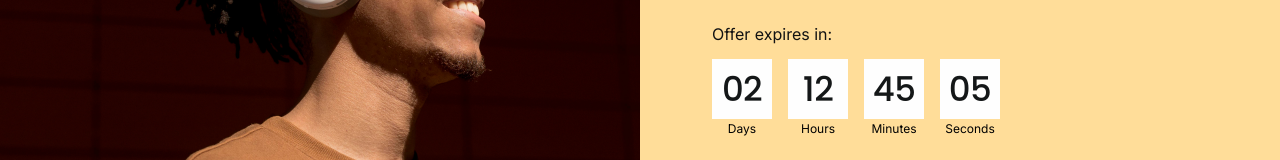
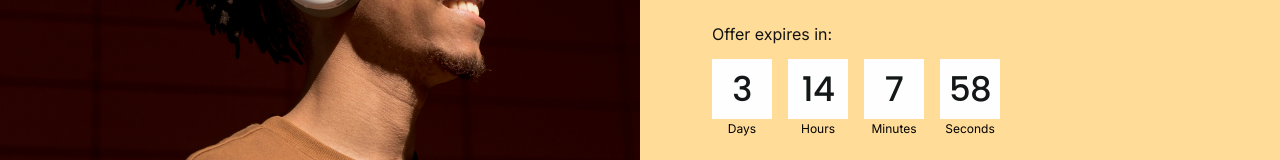
Before and after one commit to vikamary/HeadPhones, a website: page src/html/index.html in a window 1280 px wide. Shown: the part 3766-3926 px from the top of the page. Drawn offline with Linux system fonts and the light colour scheme.

Commit message:
Timer JS

```diff
--- a/src/html/index.html
+++ b/src/html/index.html
@@ -537,19 +537,19 @@
               <p class="banner__expires">Offer expires in:</p>
               <div class="timer">
                 <div class="timer__el">
-                  <div class="timer__value">02</div>
+                  <div class="timer__value" id="days">02</div>
                   <div class="timer__desc">Days</div>
                 </div>
                 <div class="timer__el">
-                  <div class="timer__value">12</div>
+                  <div class="timer__value" id="hours">12</div>
                   <div class="timer__desc">Hours</div>
                 </div>
                 <div class="timer__el">
-                  <div class="timer__value">45</div>
+                  <div class="timer__value" id="minutes">45</div>
                   <div class="timer__desc">Minutes</div>
                 </div>
                 <div class="timer__el">
-                  <div class="timer__value">05</div>
+                  <div class="timer__value" id="seconds">05</div>
                   <div class="timer__desc">Seconds</div>
                 </div>
               </div>
--- a/src/js/index.js
+++ b/src/js/index.js
@@ -6,3 +6,33 @@ const tagline = document.querySelector('.tagline');
 closeTagLineBtn.onclick = function() {
   tagline.remove();
 }
+
+// const endDate = new Date();
+// endDate.setDate(endDate.getDate() + 3);
+
+const endDate = new Date('Apr 29, 2024, 23:59:59');
+
+const daysElement = document.querySelector('#days');
+const hoursElement = document.querySelector('#hours');
+const minutesElement = document.querySelector('#minutes');
+const secondsElement = document.querySelector('#seconds');
+
+function updateTimer() {
+  const now = new Date();
+
+  const timeDifference = endDate - now;
+  // console.log('timeDefference', timeDifference);
+
+  const days = Math.floor(timeDifference / (1000 * 60 * 60 * 24));
+  const hours = Math.floor((timeDifference % (1000 * 60 * 60 * 24)) / (1000 * 60 * 60));
+  const minutes = Math.floor((timeDifference % (1000 * 60 * 60)) / (1000 * 60));
+  const seconds = Math.floor((timeDifference % (1000 * 60)) / 1000);
+
+  daysElement.innerText = days;
+  hoursElement.innerText = hours;
+  minutesElement.innerText = minutes;
+  secondsElement.innerText = seconds;
+}
+
+updateTimer();
+setInterval(updateTimer, 1000);
```
